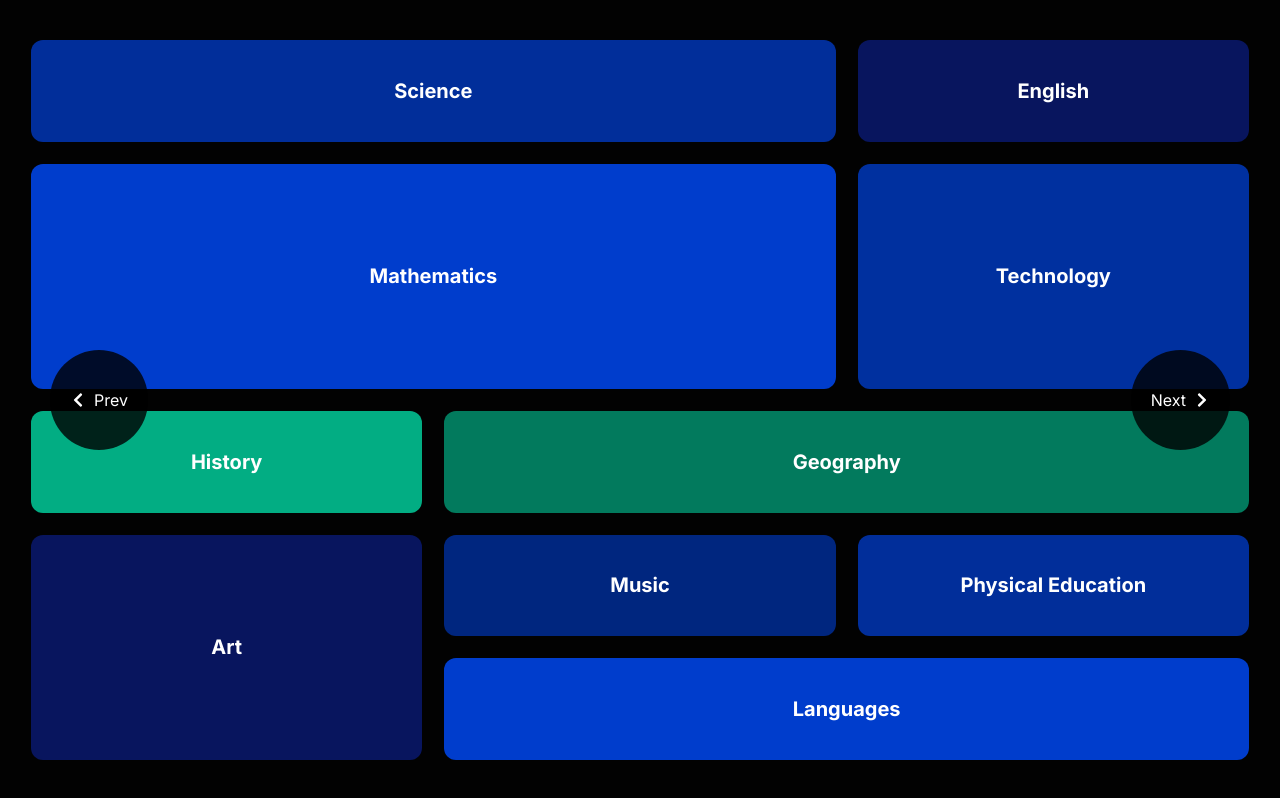
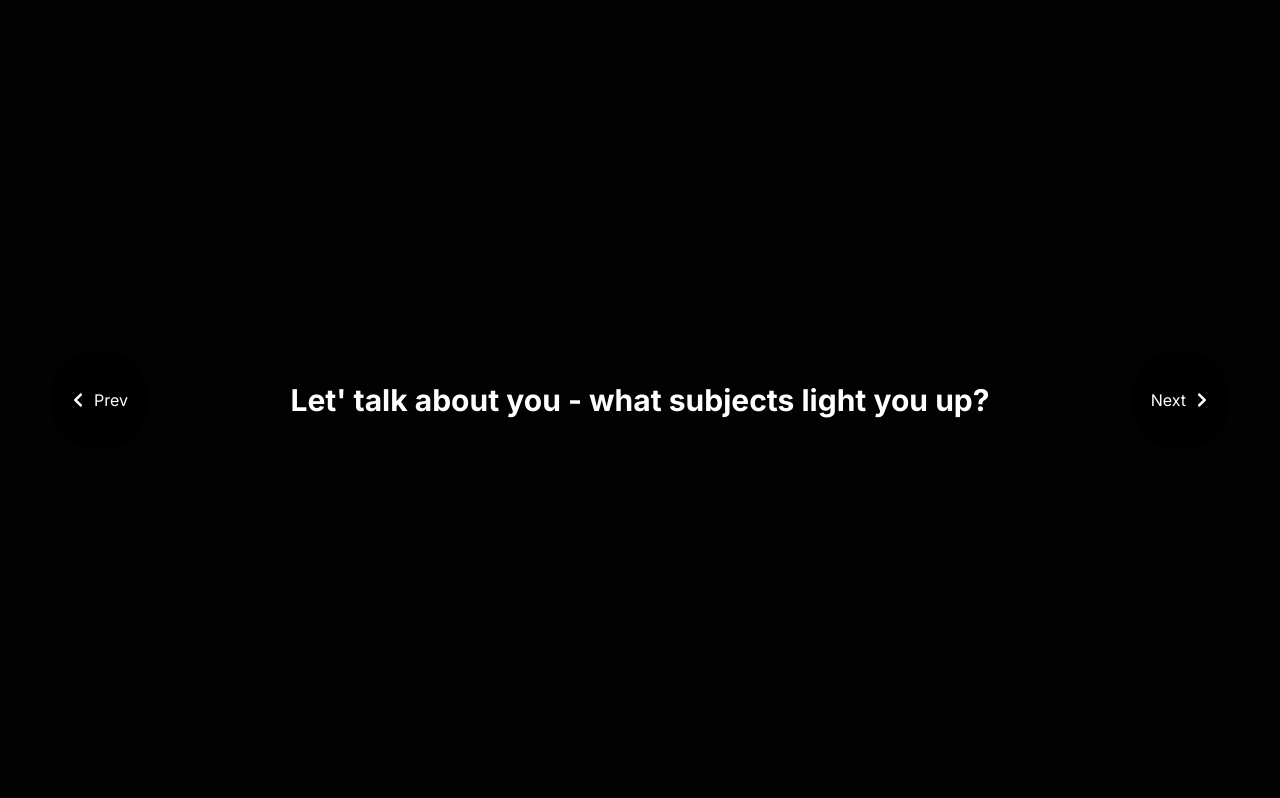
Before and after one commit to ebeeyuuu/react-uniglow, a Next.js app: page /pages/main/ai-matching in a window 1280 px wide. Both pictures are taken after a click on the button "Next". Built offline with nearby package versions, Linux system fonts and the light colour scheme.

Commit message:
demoed mapping detailed subjects

```diff
--- a/src/app/components/Main/AI-Matcher/SecondSlide.tsx
+++ b/src/app/components/Main/AI-Matcher/SecondSlide.tsx
@@ -1,7 +1,35 @@
-import React, { useState } from 'react';
+import React, { useState, useEffect } from 'react';
 import { motion, AnimatePresence } from 'framer-motion';
 import { FaCheck } from 'react-icons/fa';
+import {
+  math_subjects,
+  art_subjects,
+  science_subjects,
+  english_subjects,
+  history_subjects,
+  geography_subjects,
+  physical_education_subjects,
+  music_subjects,
+  language_subjects,
+  technology_subjects
+} from '@/data'
 
+function flattenSubjects(arrays) {
+  return arrays.reduce((acc, array) => acc.concat(array), [])
+}
+
+const allSubjects = flattenSubjects([
+  math_subjects,
+  art_subjects,
+  science_subjects,
+  english_subjects,
+  history_subjects,
+  geography_subjects,
+  physical_education_subjects,
+  music_subjects,
+  language_subjects,
+  technology_subjects,
+])
 
 const ConfirmDialog = ({ onConfirm, onCancel, subjects }) => (
   <motion.div
@@ -77,8 +105,10 @@ const SubjectButton = ({ subject, onClick, isSelected, className }) => (
 const SecondSlide = () => {
   const [selectedSubjects, setSelectedSubjects] = useState([]);
   const [isConfirmVisible, setIsConfirmVisible] = useState(false);
-  const [animateGenericSubjects, setAnimateGenericSubjects] = useState(true);
+  const [animateGenericSubjects, setAnimateGenericSubjects] = useState(false);
   const [animateSpecificSubjects, setAnimateSpecificSubjects] = useState(false);
+
+  const [scrollEnabled, setScrollEnabled] = useState(false)
 
   const handleSubjectClick = (subject) => {
     setSelectedSubjects(prev =>
@@ -103,6 +133,16 @@ const SecondSlide = () => {
     setAnimateGenericSubjects(true);
   };
 
+  useEffect(() => {
+    setTimeout(() => {
+      setAnimateGenericSubjects(true)
+      setScrollEnabled(true)
+    }, 3000);
+
+
+  })
+
+
   const subjects = [
     { name: "Science", className: "bg-[#003dcc]/75 row-span-1 col-span-2 max-[850px]:col-span-1 max-[850px]:9" },
     { name: "English", className: "bg-[#08155e] row-span-1 col-span-1 max-[850px]:row-span-2 max-[850px]:8" },
@@ -112,15 +152,25 @@ const SecondSlide = () => {
     { name: "Geography", className: "bg-[#02ad83]/70 row-span-1 col-span-2 max-[850px]:row-span-2 max-[850px]:col-span-1 max-[850px]:5" },
     { name: "Art", className: "bg-[#08155e] row-span-2 col-span-1" },
     { name: "Music", className: "bg-[#00309f]/80 row-span-1 col-span-1 max-[850px]:row-span-2" },
-    { name: "Physical Education", className: "bg-[#003dcc]/75 row-span-1 col-span-1 max-[850]x:row-span-2 max-[850]x:5" },
+    { name: "Physical Education", className: "bg-[#003dcc]/75 row-span-1 col-span-1 max-[850px]:row-span-2 max-[850]x:5" },
     { name: "Languages", className: "bg-[#003dcc] row-span-1 col-span-2 max-[850px]:col-span-1" }
   ];
 
   return (
-    <div className="w-full h-screen overflow-hidden">
+    <div className={`w-full h-screen ${scrollEnabled ? "overflow-y-scroll" : "overflow-hidden"} scrollbar-hide`}>
       <div className="relative w-full h-[100vh] scroll-smooth">
         <AnimatePresence>
-          {animateGenericSubjects && (
+          {!animateGenericSubjects && !animateSpecificSubjects && (
+            <motion.div
+              className="text-3xl font-bold fixed top-0 left-0 w-full h-full flex justify-center items-center"
+            >
+              Let&apos; talk about you - what subjects light you up?
+            </motion.div>
+          )}
+        </AnimatePresence>
+
+        <AnimatePresence>
+          {animateGenericSubjects && !animateSpecificSubjects && (
             <motion.div
               className="h-full w-full grid grid-cols-3 max-[850px]:grid-cols-2 grid-rows-6 max-[850px]:grid-rows-9 gap-[22px] py-10 px-4 absolute"
               initial={{ y: 1000, opacity: 0 }}
@@ -140,7 +190,7 @@ const SecondSlide = () => {
           )}
         </AnimatePresence>
 
-        {selectedSubjects.length > 0 && !isConfirmVisible && animateGenericSubjects && (
+        {selectedSubjects.length > 0 && !isConfirmVisible && animateGenericSubjects && !animateSpecificSubjects && (
           <SelectionCounter
             count={selectedSubjects.length}
             onConfirm={handleConfirmSelection}
@@ -154,22 +204,24 @@ const SecondSlide = () => {
             subjects={selectedSubjects}
           />
         )}
-
         <AnimatePresence>
           {animateSpecificSubjects && (
             <motion.div
-              className="text-3xl font-bold fixed top-0 left-0 w-full h-full flex justify-center items-center"
+              className={`text-3xl font-bold fixed top-0 left-0 flex justify-center scrollbar-hide w-full h-full overflow-y-scroll`}
               initial={{ y: 1000, opacity: 0 }}
               animate={{ y: 0, opacity: 1, transition: { duration: 0.5, ease: "easeInOut" }}}
               exit={{ y: "-100%", opacity: 0, transition: { duration: 0.5, ease: "easeInOut" }}}
             >
-              <div className="flex flex-col gap-10 w-1/3">
-                Show the full detailed list of subjects for the following:
-                <ol>
-                  {(selectedSubjects.sort((a, b) => a.localeCompare(b))).map((subject, index) => (
-                    <li key={subject} className="text-xl font-medium">{index + 1}. {subject}</li>
+              <div className="flex flex-col gap-10 w-4/5 h-[200vh] scroll-smooth">
+                <div className="grid grid-cols-1 sm:grid-cols-2 md:grid-cols-3 lg:grid-cols-4 xl:grid-cols-5 2xl:grid-cols-6 3xl:grid-cols-7 4xl:grid-cols-8 gap-4">
+                  {math_subjects.map((subject) => (
+                    <div key={subject.id} className="p-4 border border-white/50 rounded-lg bg-gray-950">
+                      <h3 className="text-lg font-bold mb-2">{subject.subject}</h3>
+                      <p className="text-sm">Level: {subject.level}</p>
+                      <p className="text-sm">Difficulty: {subject.difficulty}</p>
+                    </div>
                   ))}
-                </ol>
+                </div>
               </div>
             </motion.div>
           )}
```
